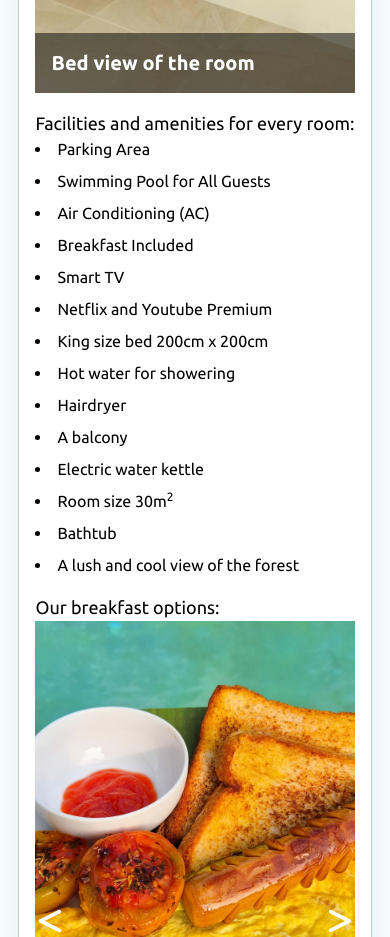
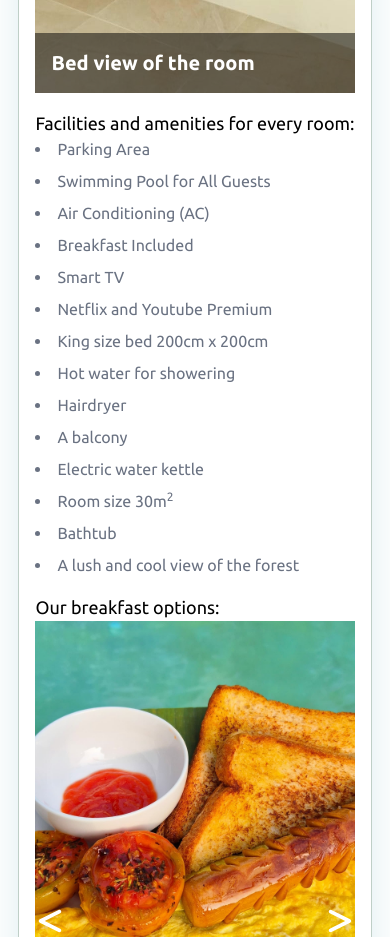
Before and after one commit to MosesJulian/summerforest, a Next.js app: page / in a window 390 px wide. Shown: the part 3480-4417 px from the top of the page. Built offline with nearby package versions, Linux system fonts and the light colour scheme.

Commit message:
change list text color rooms

```diff
--- a/components/Rooms.tsx
+++ b/components/Rooms.tsx
@@ -107,7 +107,7 @@ const Rooms = () => {
 					<span className="text-lg md:text-2xl">
 						Facilities and amenities for every room:
 					</span>
-					<ul className="grid grid-cols-1 md:grid-cols-2 lg:grid-cols-3 gap-2 list-disc list-inside text-base md:text-xl">
+					<ul className="grid grid-cols-1 md:grid-cols-2 lg:grid-cols-3 gap-2 list-disc list-inside text-base md:text-xl text-gray-500">
 						<li>Parking Area</li>
 						<li>Swimming Pool for All Guests</li>
 						<li>Air Conditioning (AC)</li>
```
